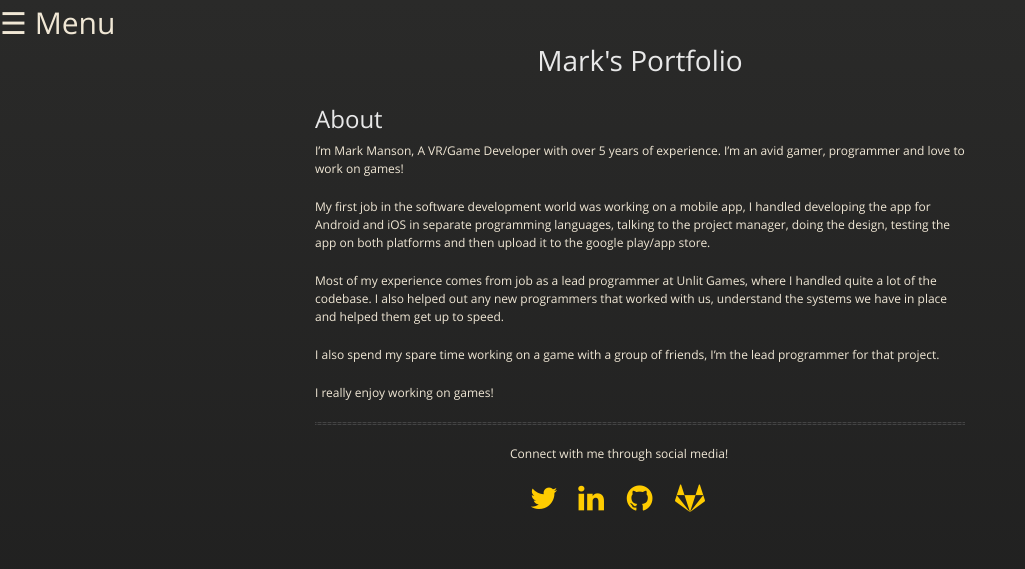
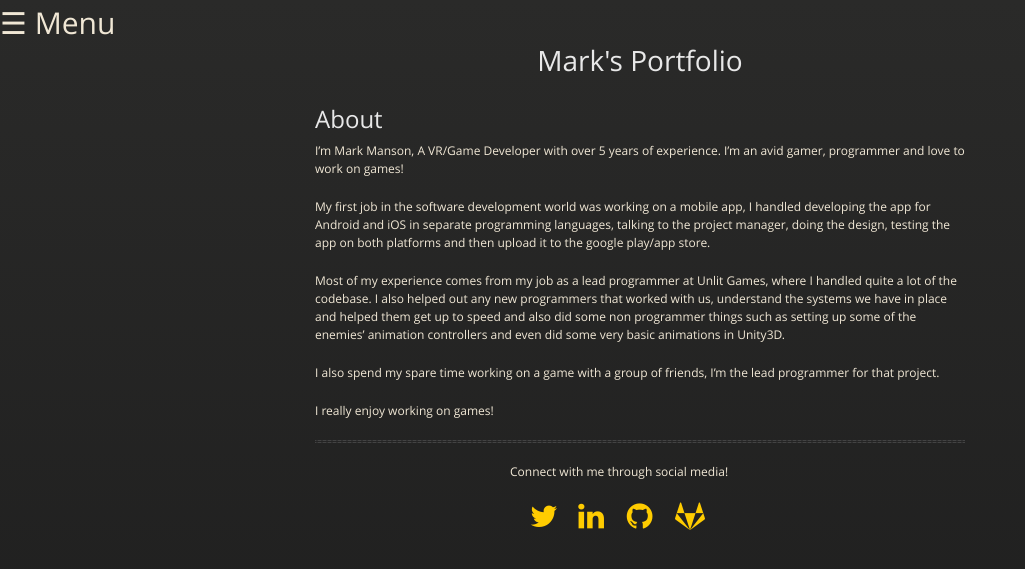
Before and after one commit to f03n1x/f03n1x.github.io, a Jekyll site: the page built from index.md, in a window 1280 px wide. Shown: the top 569 px of the page, without its empty margins (0-1025 px from the left). Built offline with Jekyll 4.4.1, drawn with Linux system fonts in a browser that asks for light colours; our own code applies the rules of GitHub Pages for plain Markdown files.

Commit message:
My typo fixes

```diff
--- a/index.md
+++ b/index.md
@@ -4,7 +4,7 @@ I'm Mark Manson, A VR/Game Developer with over 5 years of experience. I'm an avi
 
 My first job in the software development world was working on a mobile app, I handled developing the app for Android and iOS in separate programming languages, talking to the project manager, doing the design, testing the app on both platforms and then upload it to the google play/app store.
 
-Most of my experience comes from job as a lead programmer at Unlit Games, where I handled quite a lot of the codebase. I also helped out any new programmers that worked with us, understand the systems we have in place and helped them get up to speed.
+Most of my experience comes from my job as a lead programmer at Unlit Games, where I handled quite a lot of the codebase. I also helped out any new programmers that worked with us, understand the systems we have in place and helped them get up to speed and also did some non programmer things such as setting up some of the enemies' animation controllers and even did some very basic animations in Unity3D.
 
 I also spend my spare time working on a game with a group of friends, I'm the lead programmer for that project.
 
```
